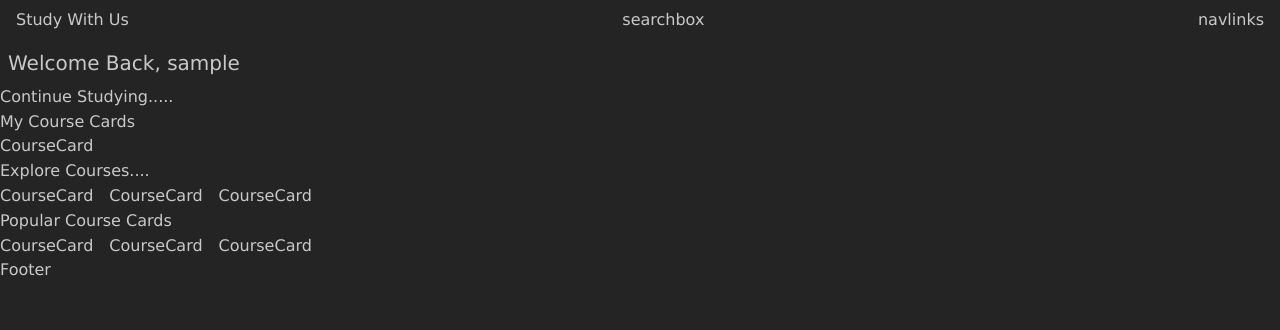
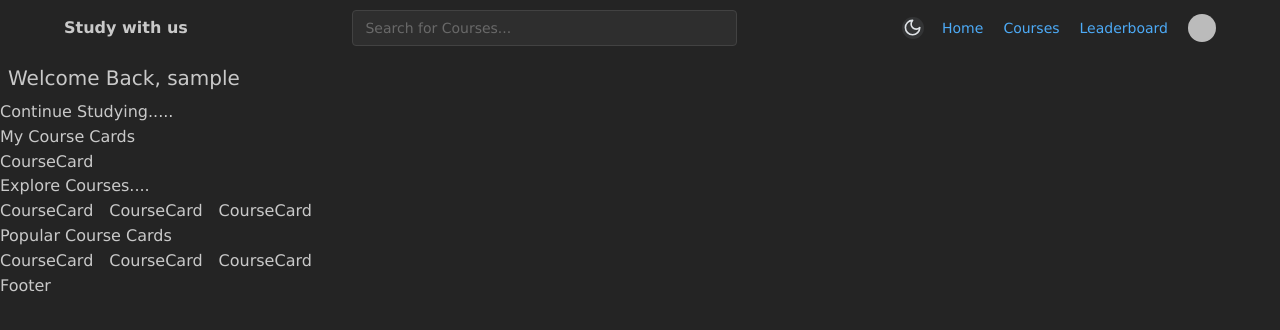
Before and after one commit to uppercasee/ep, a Next.js app in the folder client/: page /dashboard in a window 1280 px wide. Shown: the top 330 px of the page. Built offline with nearby package versions, Linux system fonts and the light colour scheme; no server answers; sample sign-in values are in the browser's storage; some icons are missing.

Commit message:
Added prev navbar to dashboard page

```diff
--- a/client/app/dashboard/layout.tsx
+++ b/client/app/dashboard/layout.tsx
@@ -1,4 +1,4 @@
-import Navbar from './_components/Navbar'
+import Navbar from '@/components/nav/navbar'
 
 export default async function DashboardLayout({
   children,
--- a/client/app/dashboard/page.tsx
+++ b/client/app/dashboard/page.tsx
@@ -12,7 +12,7 @@ const Page = async () => {
   const user = await currentUser()
 
   return (
-    <>
+    <section className="pt-14">
       <div className="m-2 text-xl">
         Welcome Back, <span>{user?.username}</span>
       </div>
@@ -32,7 +32,7 @@ const Page = async () => {
         <CourseCard />
       </div>
       <div className="bottom-0 left-0">Footer</div>
-    </>
+    </section>
   )
 }
 
```
